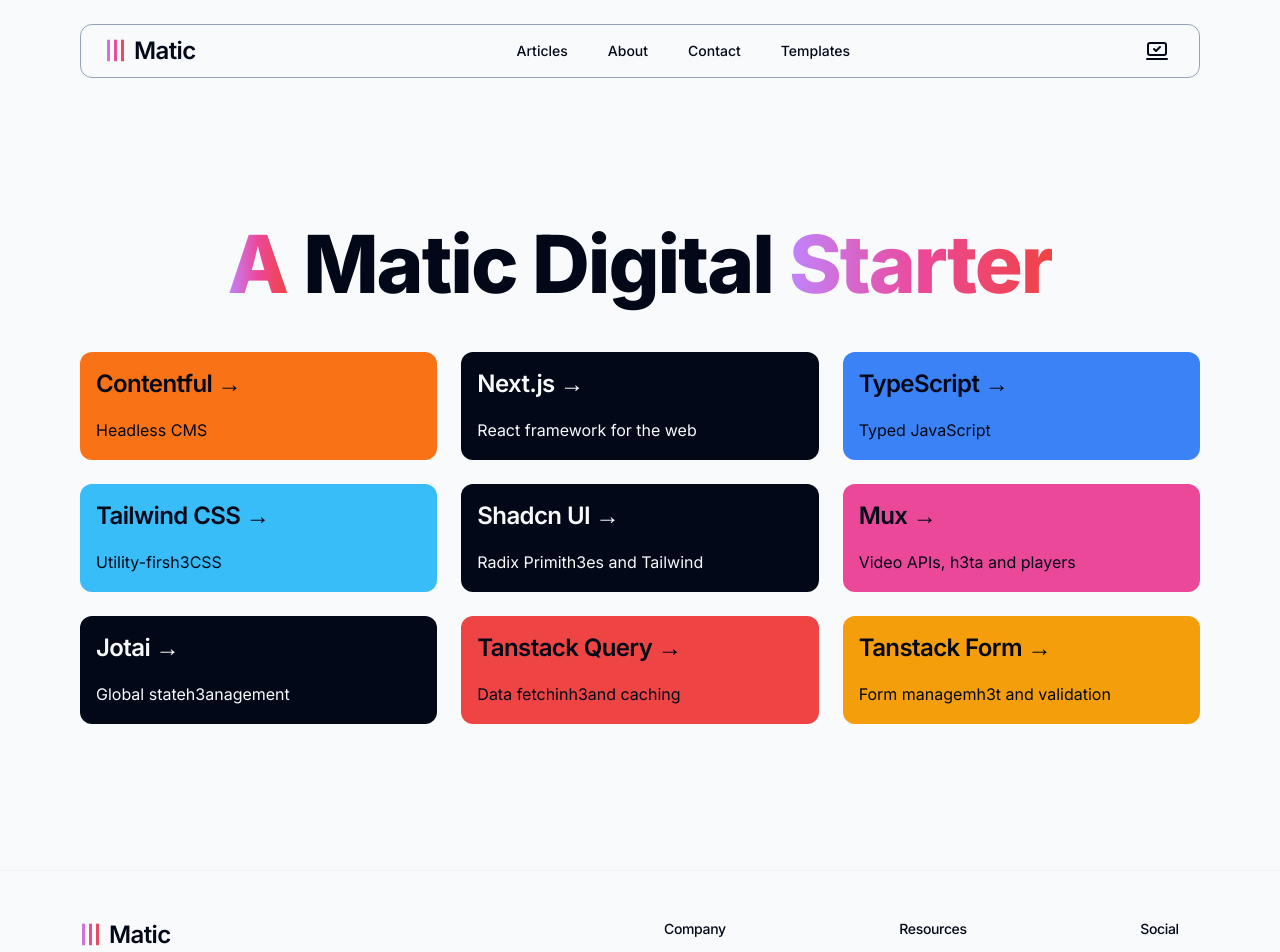
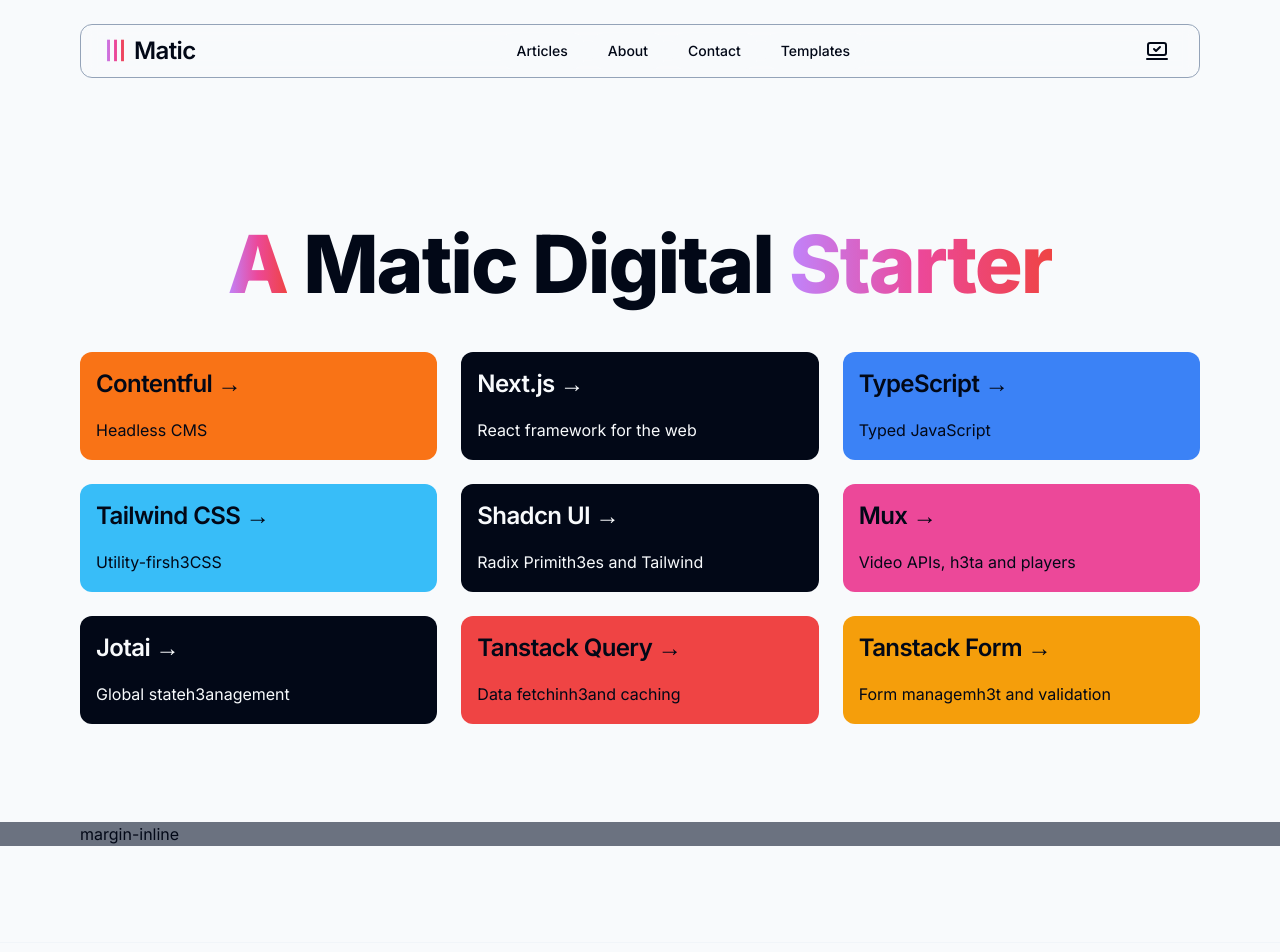
Before and after one commit to Matic-Digital/contentful-nextjs, a Next.js app: page / in a window 1280 px wide. Shown: the top 952 px of the page. Built offline with nearby package versions, Linux system fonts and the light colour scheme.

Commit message:
added JSDoc comments to matic-ds

```diff
--- a/src/app/page.tsx
+++ b/src/app/page.tsx
@@ -17,6 +17,7 @@
 
 export default async function HomePage() {
   return (
+    <Box direction="col" gap={12}>
       <Container>
         <Box
           direction="col"
@@ -120,5 +121,10 @@
           </Box>
         </Box>
       </Container>
+
+      <Container width="full" className="bg-gray-500">
+        margin-inline
+      </Container>
+    </Box>
   );
 }
--- a/src/styles/matic.css
+++ b/src/styles/matic.css
@@ -8,6 +8,7 @@
   @apply bg-background font-sans text-foreground antialiased;
 }
 
+/* Utilities */
 .section {
   @apply py-8 md:py-12;
 }
```
Also changed, not shown: src/components/global/matic-ds/index.tsx (+156 -97 lines). Lines whose indentation alone changed are shown as unchanged.
